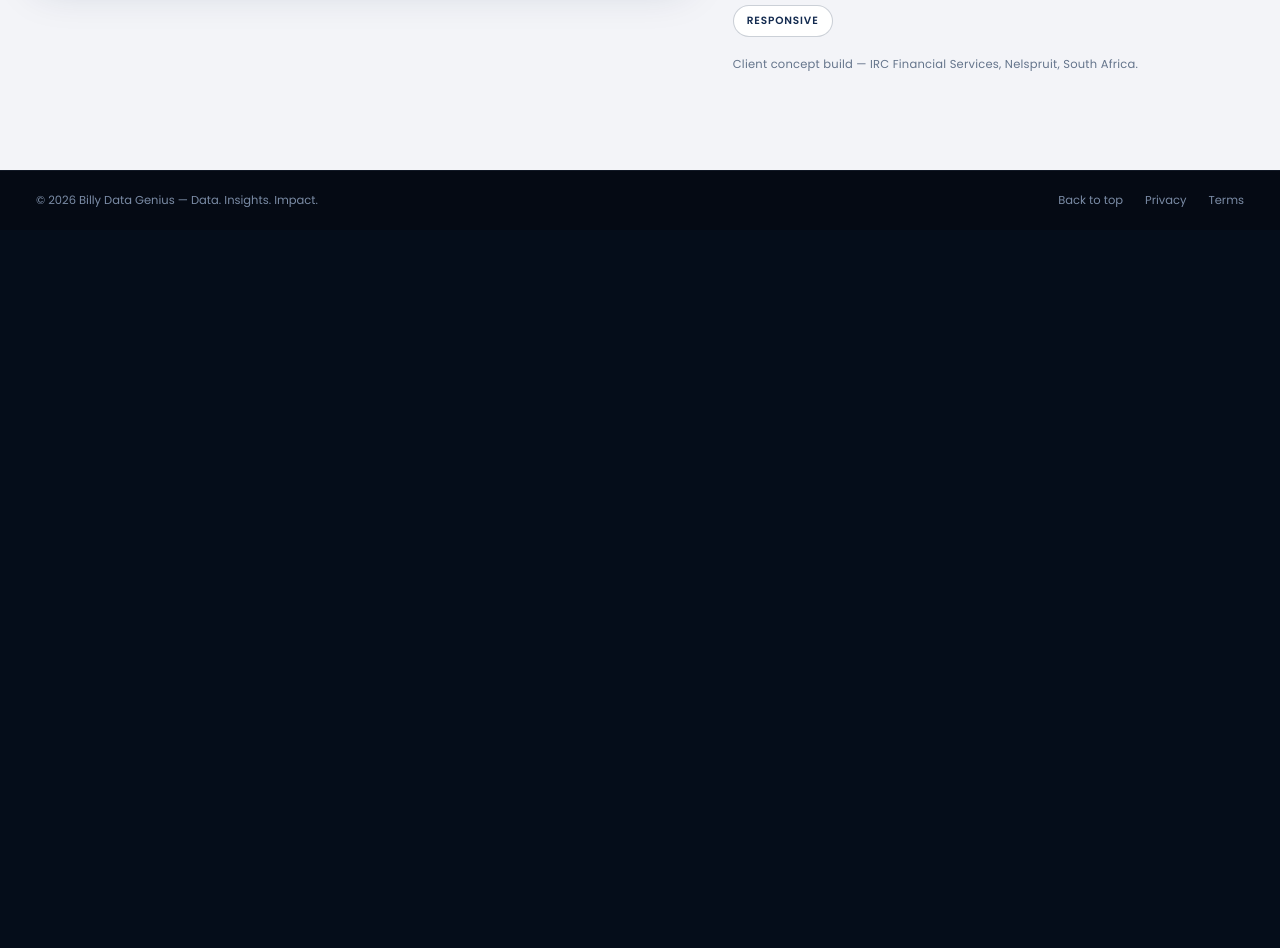
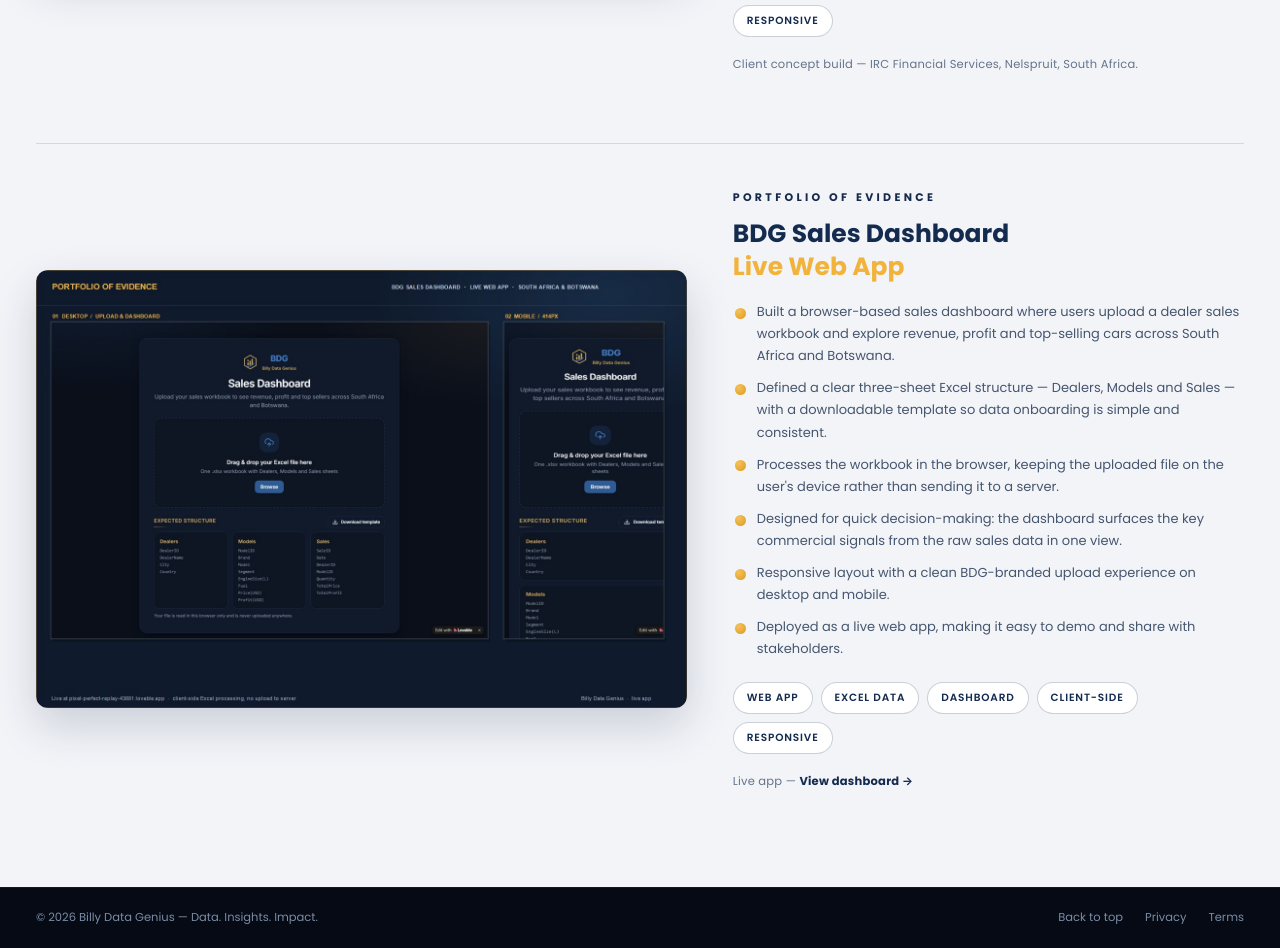
Before and after one commit to billydatagenius/billydatagenius.github.io, a plain HTML site: page portfolio.html in a window 1280 px wide. Shown: the part 1753-2701 px from the top of the page. Before the commit the page ends 1983 px from the top, so only its background shows below. Drawn offline with Linux system fonts and the light colour scheme.

Commit message:
Portfolio: add BDG Sales Dashboard evidence (carousel card, 6th dot, live spotlight with View dashboard link) and mention it on the home portfolio highlight

```diff
--- a/portfolio.html
+++ b/portfolio.html
@@ -101,6 +101,11 @@
             <p>Six-page financial-reporting website with a live SVG performance dashboard.</p>
           </article>
           <article class="work-card">
+            <div class="work-thumb"><img src="images/work-sales-dashboard.jpg" alt="BDG Sales Dashboard — Excel upload and sales analytics interface"></div>
+            <h3>BDG Sales Dashboard</h3>
+            <p>Browser-based sales workbook dashboard for revenue, profit and top sellers.</p>
+          </article>
+          <article class="work-card">
             <div class="work-thumb"><img src="images/work-school-dashboard.jpg" alt="School analytics dashboard with charts and KPI cards"></div>
             <h3>School Performance Dashboard</h3>
             <p>Data visualisation for better education outcomes.</p>
@@ -131,6 +136,7 @@
         <button aria-label="Go to project 3"></button>
         <button aria-label="Go to project 4"></button>
         <button aria-label="Go to project 5"></button>
+        <button aria-label="Go to project 6"></button>
       </div>
     </div>
   </div>
@@ -178,6 +184,28 @@
         <p class="spot-credit">Client concept build — IRC Financial Services, Nelspruit, South Africa.</p>
       </div>
     </div>
+
+    <div class="spotlight reveal" id="evidence-sales-dashboard">
+      <div class="spot-board">
+        <img src="images/evidence-sales-dashboard-board.jpg" alt="Portfolio of evidence — BDG Sales Dashboard on desktop and mobile, showing the Excel upload and sales analytics interface">
+      </div>
+      <div class="spot-copy">
+        <p class="eyebrow">Portfolio of Evidence</p>
+        <h3>BDG Sales Dashboard<br><span class="gold-text">Live Web App</span></h3>
+        <ul class="spot-list">
+          <li>Built a browser-based sales dashboard where users upload a dealer sales workbook and explore revenue, profit and top-selling cars across South Africa and Botswana.</li>
+          <li>Defined a clear three-sheet Excel structure — Dealers, Models and Sales — with a downloadable template so data onboarding is simple and consistent.</li>
+          <li>Processes the workbook in the browser, keeping the uploaded file on the user's device rather than sending it to a server.</li>
+          <li>Designed for quick decision-making: the dashboard surfaces the key commercial signals from the raw sales data in one view.</li>
+          <li>Responsive layout with a clean BDG-branded upload experience on desktop and mobile.</li>
+          <li>Deployed as a live web app, making it easy to demo and share with stakeholders.</li>
+        </ul>
+        <div class="spot-tags">
+          <span>Web App</span><span>Excel Data</span><span>Dashboard</span><span>Client-Side</span><span>Responsive</span>
+        </div>
+        <p class="spot-credit">Live app — <a href="https://pixel-perfect-replay-43881.lovable.app/" target="_blank" rel="noopener"><b>View dashboard →</b></a></p>
+      </div>
+    </div>
   </div>
 </section>
 
```
Also changed, not shown: index.html (+1 -1 lines), images/evidence-sales-dashboard-board.jpg (added), images/work-sales-dashboard.jpg (added).
